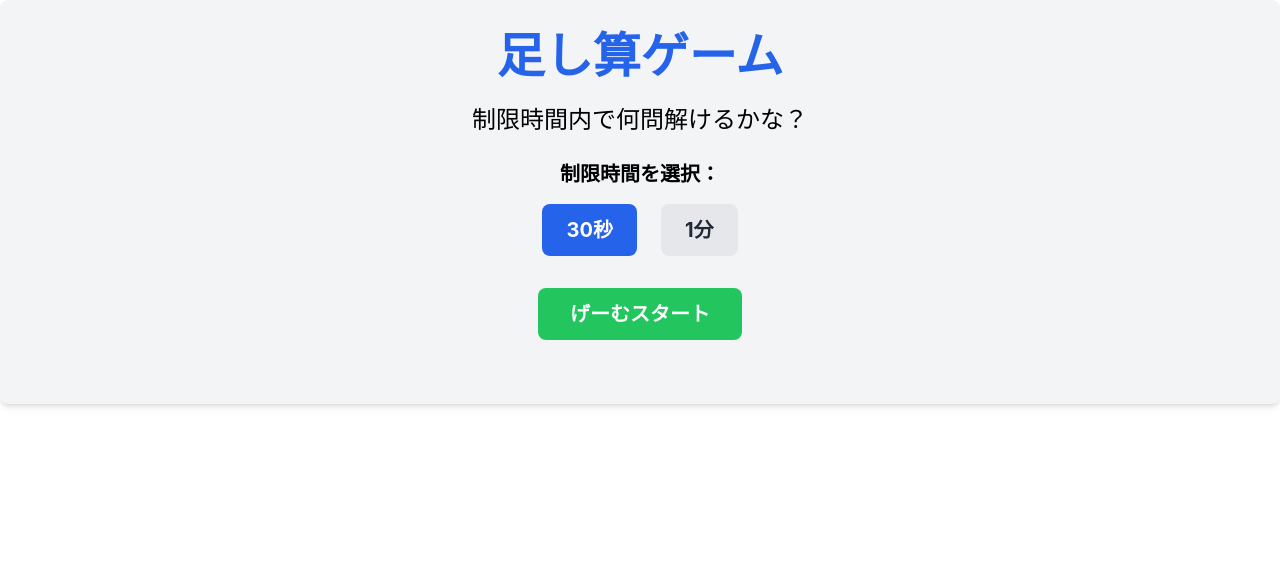
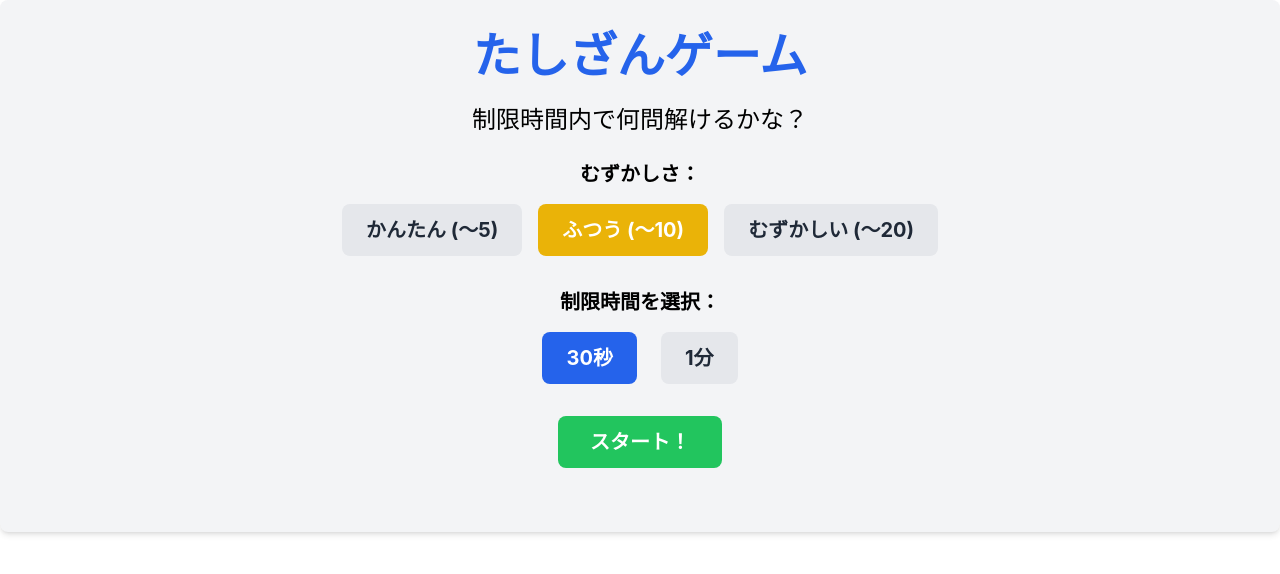
Before and after one commit to meme0728/sandbox, a React (Create React App) app: page / in a window 1280 px wide. Shown: the top 574 px of the page. Built offline with nearby package versions, Linux system fonts and the light colour scheme.

Commit message:
add level selector

```diff
--- a/src/App.js
+++ b/src/App.js
@@ -1,5 +1,4 @@
 import React, { useState, useEffect } from 'react';
-// import { BarChart, Bar, XAxis, YAxis, CartesianGrid, Tooltip, ResponsiveContainer } from 'recharts';
 
 const AdditionGame = () => {
   const [num1, setNum1] = useState(0);
@@ -13,11 +12,22 @@ const AdditionGame = () => {
   const [gameStarted, setGameStarted] = useState(false);
   const [showTimer, setShowTimer] = useState(true);
   const [scoreHistory, setScoreHistory] = useState([]);
+  // 難易度レベルを保持する状態変数を追加
+  const [level, setLevel] = useState('ふつう');
 
-  // 新しい問題を生成する関数
+  // レベルごとの数値の上限を定義
+  const levelLimits = {
+    'かんたん': 5,
+    'ふつう': 10,
+    'むずかしい': 20
+  };
+
+  // 新しい問題を生成する関数（難易度に応じて数値範囲を変更）
   const generateNewQuestion = () => {
-    setNum1(Math.floor(Math.random() * 10) + 1);
-    setNum2(Math.floor(Math.random() * 10) + 1);
+    // 現在の難易度に基づいて上限値を取得
+    const maxNum = levelLimits[level];
+    setNum1(Math.floor(Math.random() * maxNum) + 1);
+    setNum2(Math.floor(Math.random() * maxNum) + 1);
     setUserAnswer('');
     setFeedback('');
   };
@@ -80,24 +90,62 @@ const AdditionGame = () => {
     } else if (timeLeft === 0) {
       setGameActive(false);
       setFeedback(`ゲーム終了！あなたのスコアは ${score} 点です！`);
-      // スコア履歴を更新
-      // setScoreHistory([...scoreHistory, {
-      //   回数: scoreHistory.length + 1,
-      //   スコア: score,
-      //   制限時間: selectedTime === 30 ? '30秒' : '1分'
-      // }]);
+      // スコア履歴を更新（難易度情報を追加）
+      setScoreHistory([...scoreHistory, {
+        回数: scoreHistory.length + 1,
+        スコア: score,
+        制限時間: selectedTime === 30 ? '30秒' : '1分',
+        難易度: level
+      }]);
       // タイマー表示をリセット
       setShowTimer(true);
     }
     return () => clearTimeout(timer);
-  }, [timeLeft, gameActive, score, selectedTime, scoreHistory]);
+  }, [timeLeft, gameActive, score, selectedTime, scoreHistory, level]);
 
   return (
     <div className="flex flex-col items-center justify-center min-h-64 bg-gray-100 p-8 rounded-lg shadow-md">
       {!gameStarted ? (
         <div className="text-center w-full">
-          <h1 className="text-5xl font-bold mb-6 text-blue-600">足し算ゲーム</h1>
+          <h1 className="text-5xl font-bold mb-6 text-blue-600">たしざんゲーム</h1>
           <p className="text-2xl mb-6">制限時間内で何問解けるかな？</p>
+
+          {/* 難易度選択ボタンを追加 */}
+          <div className="mb-8">
+            <p className="text-xl mb-4 font-bold">むずかしさ：</p>
+            <div className="flex justify-center gap-4">
+              <button
+                onClick={() => setLevel('かんたん')}
+                className={`px-6 py-3 rounded-lg text-xl font-bold ${
+                  level === 'かんたん'
+                    ? 'bg-green-500 text-white'
+                    : 'bg-gray-200 text-gray-800 hover:bg-gray-300'
+                }`}
+              >
+                かんたん (〜5)
+              </button>
+              <button
+                onClick={() => setLevel('ふつう')}
+                className={`px-6 py-3 rounded-lg text-xl font-bold ${
+                  level === 'ふつう'
+                    ? 'bg-yellow-500 text-white'
+                    : 'bg-gray-200 text-gray-800 hover:bg-gray-300'
+                }`}
+              >
+                ふつう (〜10)
+              </button>
+              <button
+                onClick={() => setLevel('むずかしい')}
+                className={`px-6 py-3 rounded-lg text-xl font-bold ${
+                  level === 'むずかしい'
+                    ? 'bg-red-500 text-white'
+                    : 'bg-gray-200 text-gray-800 hover:bg-gray-300'
+                }`}
+              >
+                むずかしい (〜20)
+              </button>
+            </div>
+          </div>
 
           <div className="mb-8">
             <p className="text-xl mb-4 font-bold">制限時間を選択：</p>
@@ -129,36 +177,9 @@ const AdditionGame = () => {
             onClick={startGame}
             className="bg-green-500 hover:bg-green-600 text-white font-bold py-3 px-8 rounded-lg text-xl mb-8"
           >
-            げーむスタート
+            スタート！
           </button>
-{/*
-          {scoreHistory.length > 0 && (
-            <div className="mt-6 w-full">
-              <h2 className="text-2xl font-bold mb-4 text-blue-600">スコア履歴</h2>
-              <div className="h-64 w-full">
-                <ResponsiveContainer width="100%" height="100%">
-                  <BarChart data={scoreHistory}>
-                    <CartesianGrid strokeDasharray="3 3" />
-                    <XAxis dataKey="回数" label={{ value: 'ゲーム回数', position: 'insideBottom', offset: -5 }} />
-                    <YAxis label={{ value: 'スコア', angle: -90, position: 'insideLeft' }} />
-                    <Tooltip
-                      formatter={(value, name) => [value, name]}
-                      labelFormatter={(label) => `${label}回目`}
-                      contentStyle={{ fontSize: '16px' }}
-                    />
-                    <Bar dataKey="スコア" fill="#8884d8" name="スコア" />
-                  </BarChart>
-                </ResponsiveContainer>
-              </div>
-              <div className="mt-4 text-lg">
-                {scoreHistory.map((record, index) => (
-                  <div key={index} className="mb-2">
-                    {index + 1}回目: {record.スコア}点 ({record.制限時間})
-                  </div>
-                ))}
-              </div>
-            </div>
-          )} */}
+
         </div>
       ) : !gameActive ? (
         <div className="text-center">
@@ -169,6 +190,7 @@ const AdditionGame = () => {
               setGameStarted(false);
               setSelectedTime(30);
               setTimeLeft(30);
+              setLevel('ふつう'); // 難易度もリセット
             }}
             className="bg-green-500 hover:bg-green-600 text-white font-bold py-3 px-8 rounded-lg text-xl"
           >
@@ -180,6 +202,9 @@ const AdditionGame = () => {
           <div className="flex justify-between w-full mb-6">
             <div className="bg-blue-500 text-white px-4 py-2 rounded-lg text-xl">
               スコア: {score}
+            </div>
+            <div className="bg-purple-500 text-white px-4 py-2 rounded-lg text-xl">
+              難易度: {level}
             </div>
             <div
               className={`bg-red-500 text-white px-4 py-2 rounded-lg text-xl transition-opacity duration-1000 ${
```
